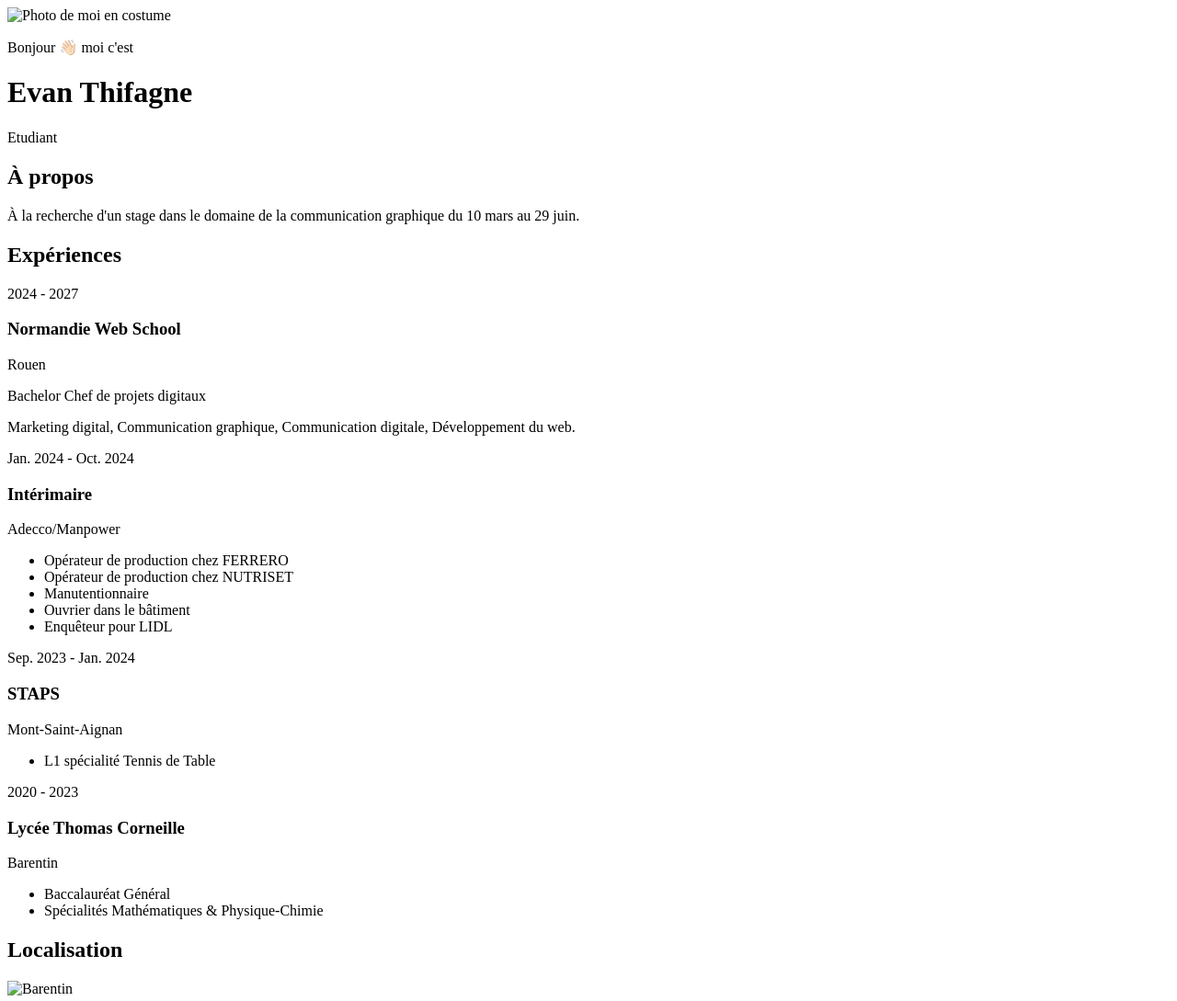
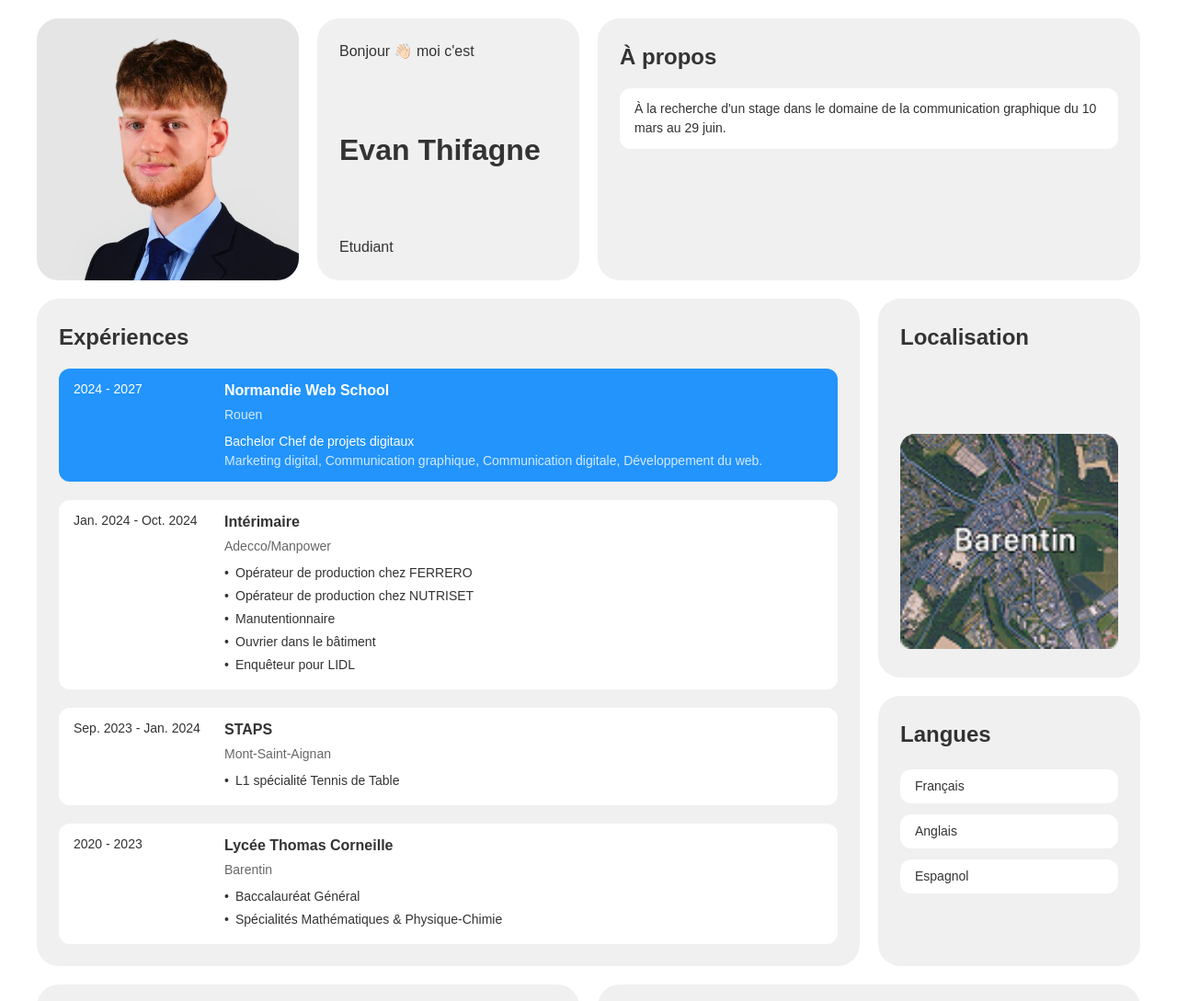
Before and after one commit to evan-thifagne-nws/cv-html-projet, a plain HTML site: page index.html in a window 1280 px wide. Shown: the top 1089 px of the page at 92% size. Drawn offline with Linux system fonts and the light colour scheme; the site is published under a folder, as on GitHub Pages, so addresses that start at the root find nothing.

Commit message:
Link stylesheet + images to root 🌱

```diff
--- a/index.html
+++ b/index.html
@@ -4,7 +4,7 @@
     <meta charset="UTF-8" />
     <meta name="viewport" content="width=device-width, initial-scale=1.0" />
     <title>CV - Evan Thifagne</title>
-    <link rel="stylesheet" href="/styles.css" />
+    <link rel="stylesheet" href="./styles.css" />
     <link
       href="https://fonts.googleapis.com/css2?family=Inter:wght@400;500;600;700&display=swap"
       rel="stylesheet"
@@ -17,7 +17,7 @@
         <div class="bento-box photo-box">
           <img
             class="profile-photo"
-            src="/images/me.png"
+            src="./images/me.png"
             alt="Photo de moi en costume"
           />
         </div>
@@ -98,7 +98,7 @@
         <div class="bento-box location-box">
           <h2>Localisation</h2>
           <div class="location-image">
-            <img src="/images/barentin.png" alt="Barentin" />
+            <img src="./images/barentin.png" alt="Barentin" />
           </div>
         </div>
 
```
